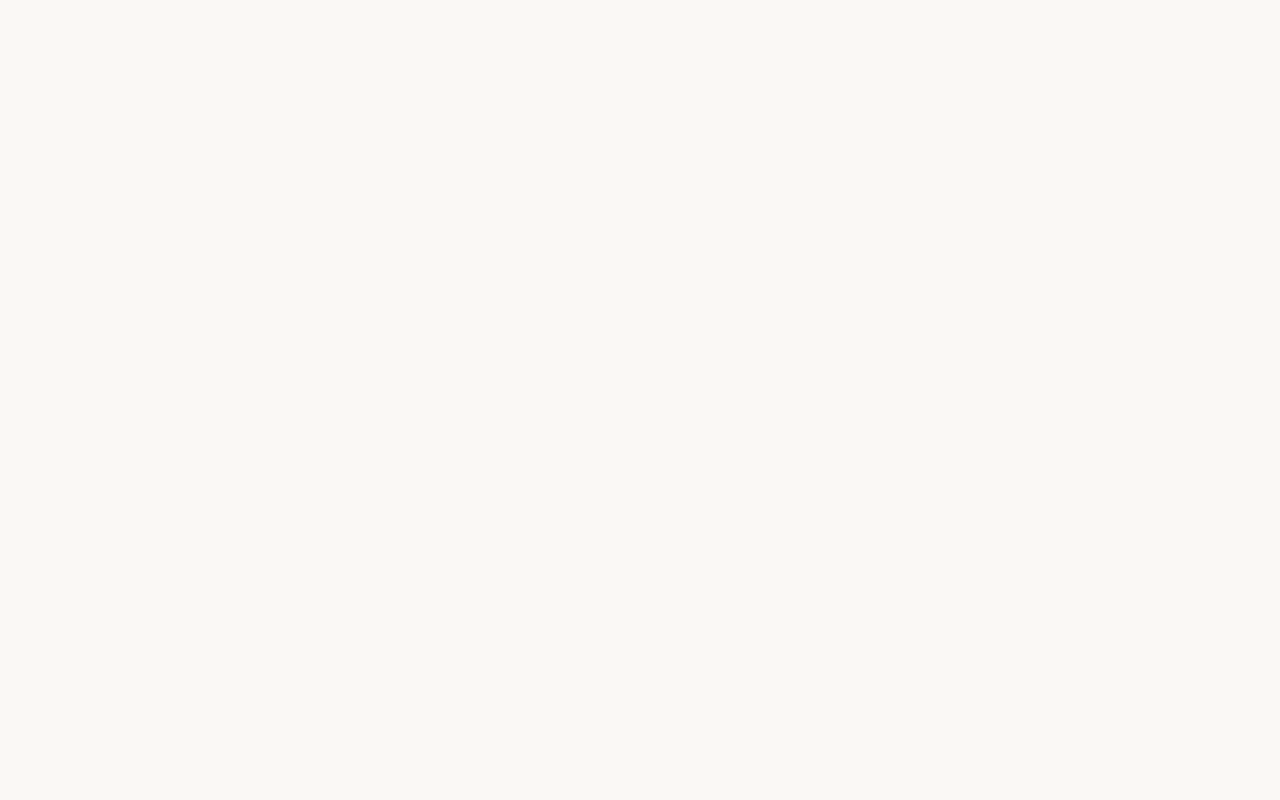
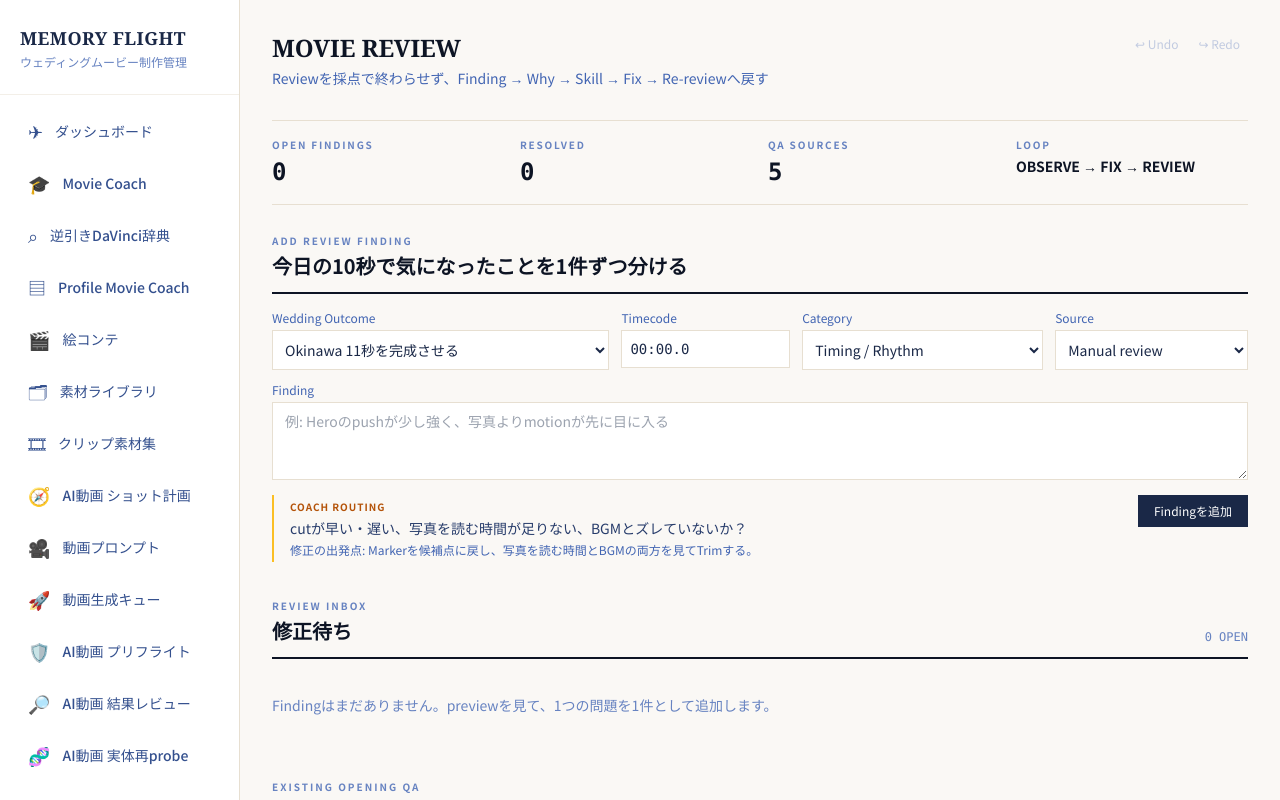
Before and after one commit to m-shogo/wedding-project, a React (Vite) app in the folder movie-dashboard/: page /movie-coach/review in a window 1280 px wide. Before the commit this address had no page. Shown: the top 800 px of the page. Built offline with nearby package versions, Linux system fonts and the light colour scheme.

Commit message:
feat(movie-coach): route review learning loop

```diff
--- a/movie-dashboard/src/App.tsx
+++ b/movie-dashboard/src/App.tsx
@@ -27,6 +27,7 @@ import { ProfilePlanner } from "./pages/ProfilePlanner";
 import { MovieCoach } from "./pages/MovieCoach";
 import { MovieCoachDictionary } from "./pages/MovieCoachDictionary";
 import { ProfileMovieCoach } from "./pages/ProfileMovieCoach";
+import { MovieCoachReview } from "./pages/MovieCoachReview";
 import { Guide } from "./pages/Guide";
 import { AssetPlacementGuide } from "./pages/AssetPlacementGuide";
 
@@ -42,6 +43,7 @@ export default function App() {
               <Route path="movie-coach" element={<MovieCoach />} />
               <Route path="movie-coach/dictionary" element={<MovieCoachDictionary />} />
               <Route path="movie-coach/profile" element={<ProfileMovieCoach />} />
+              <Route path="movie-coach/review" element={<MovieCoachReview />} />
               <Route path="storyboard" element={<Storyboard />} />
               <Route path="assets" element={<AssetLibrary />} />
               <Route path="clips" element={<ClipLibrary />} />
```
